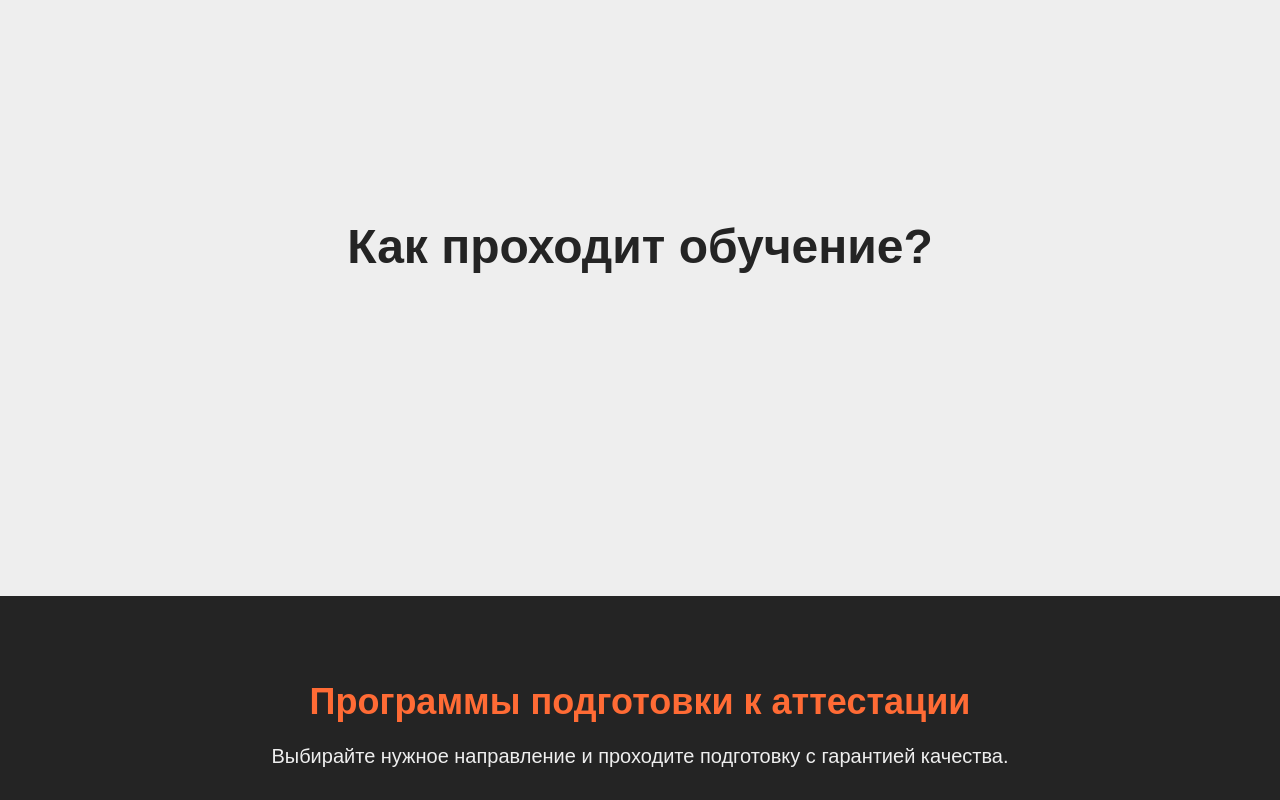
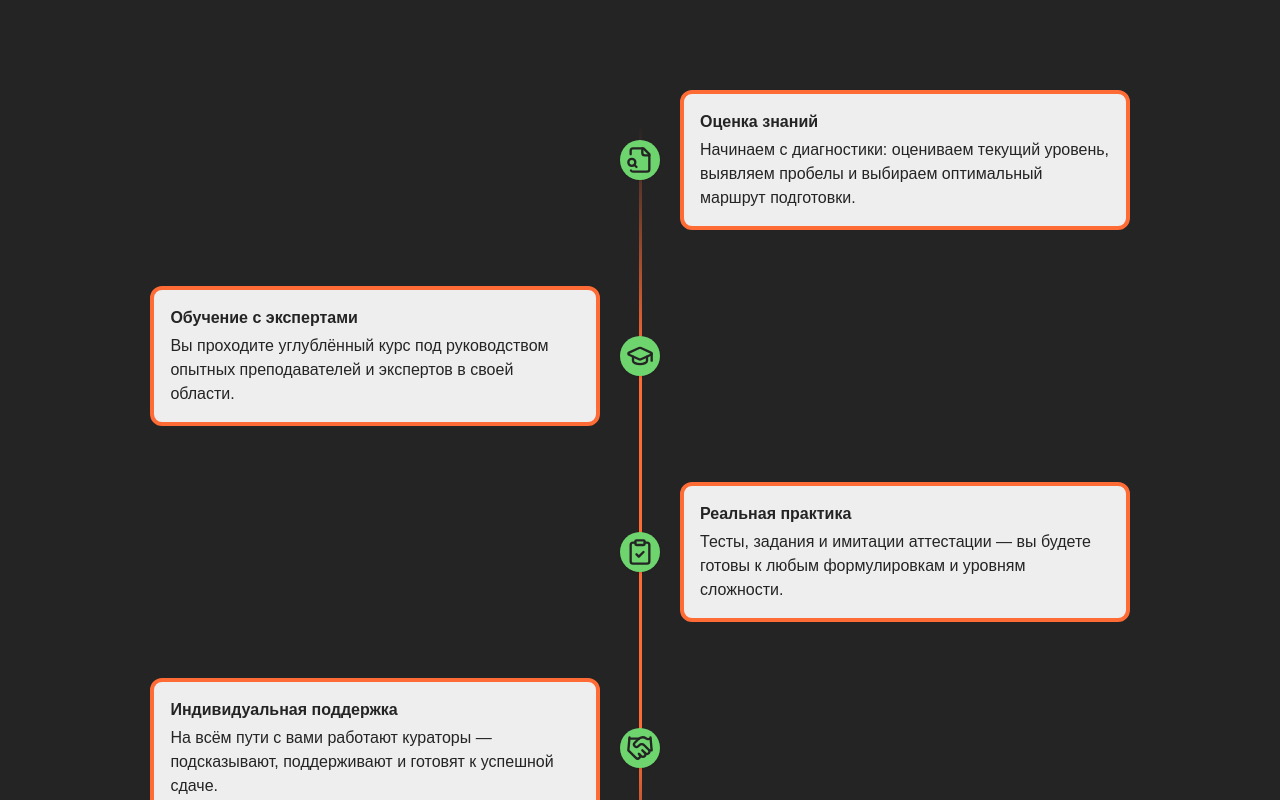
Before and after one commit to laviprog/trud-nadzor, a Next.js app: page / in a window 1280 px wide. Shown: the part 1620-2420 px from the top of the page. Built offline with nearby package versions, Linux system fonts and the light colour scheme.

Commit message:
added training section

```diff
--- a/src/app/page.tsx
+++ b/src/app/page.tsx
@@ -9,6 +9,7 @@ import { services } from '@/data/services';
 import { PartnersCarousel } from '@/components/carousel/PartnersCarousel';
 import { ReviewsCarousel } from '@/components/carousel/ReviewsCarousel';
 import FAQ from '@/components/faq/FAQ';
+import TrainingSection from '@/components/TrainingSection';
 
 export default function Home() {
   return (
@@ -179,43 +180,18 @@ export default function Home() {
         </div>
       </section>
 
-      <section className="flex justify-center bg-[var(--white)] text-[var(--black)]">
-        <div className="w-[85%] xl:w-6xl flex flex-col gap-8 items-center justify-around">
-          <h1 data-aos="fade-up" className="text-5xl max-md:text-3xl font-bold text-center">
-            Как проходит обучение?
+      <section className="flex justify-center">
+        <div className="w-[85%] xl:w-6xl flex flex-col gap-15 items-center justify-around lg:py-15 py-10">
+          <h1
+            data-aos="zoom-in"
+            className="xl:text-4xl text-3xl font-bold text-center text-[var(--orange)] mb-5"
+          >
+            Ваш путь к успешной аттестации
           </h1>
-          {/*<div className="flex justify-center w-full">*/}
-          {/*  <div className="flex flex-col w-[75%] gap-5 relative">*/}
-          {/*    <div className="w-full flex justify-start m-4">*/}
-          {/*      <div className="border-4 border-[var(--orange)] rounded-xl shadow-xl bg-white h-40 w-70">*/}
-          {/*        <p className="p-4">Вот так проходит обучение</p>*/}
-          {/*      </div>*/}
-          {/*    </div>*/}
-          {/*    <div className="w-full flex justify-end m-4">*/}
-          {/*      <div className="border-4 border-[var(--orange)] rounded-xl shadow-xl bg-white h-40 w-70">*/}
-          {/*        <p className="p-4">Вот так проходит обучение</p>*/}
-          {/*      </div>*/}
-          {/*    </div>*/}
-          {/*    <div className="w-full flex justify-start m-4">*/}
-          {/*      <div className="border-4 border-[var(--orange)] rounded-xl shadow-xl bg-white h-40 w-70">*/}
-          {/*        <p className="p-4">Вот так проходит обучение</p>*/}
-          {/*      </div>*/}
-          {/*    </div>*/}
-          {/*    <div className="w-full flex justify-end m-4">*/}
-          {/*      <div className="border-4 border-[var(--orange)] rounded-xl shadow-xl bg-white h-40 w-70">*/}
-          {/*        <p className="p-4">Вот так проходит обучение</p>*/}
-          {/*      </div>*/}
-          {/*    </div>*/}
-          {/*<Image*/}
-          {/*  src="/arrow2.png"*/}
-          {/*  alt="arrow"*/}
-          {/*  width={500}*/}
-          {/*  height={500}*/}
-          {/*  className="absolute z-10 w-60 top-20 left-100"*/}
-          {/*  priority*/}
-          {/*/>*/}
-          {/*</div>*/}
-          {/*</div>*/}
+
+          <div className="w-[85%] flex justify-center">
+            <TrainingSection />
+          </div>
         </div>
       </section>
 
@@ -223,12 +199,16 @@ export default function Home() {
         <div className="w-[85%] xl:w-6xl flex flex-col justify-around">
           <div className="flex flex-col items-center gap-5">
             <h2
-              data-aos="fade-right"
+              data-aos="zoom-in"
               className="text-3xl xl:text-4xl text-center font-bold text-[var(--orange)]"
             >
               Программы подготовки к аттестации
             </h2>
-            <p data-aos="fade-right" className="lg:text-xl text-lg text-center text-[var(--white)]">
+            <p
+              data-aos="zoom-in"
+              data-aos-delay={200}
+              className="lg:text-xl text-lg text-center text-[var(--white)]"
+            >
               Выбирайте нужное направление и проходите подготовку с гарантией качества.
             </p>
           </div>
@@ -277,7 +257,7 @@ export default function Home() {
       <div className="flex justify-center py-10">
         <div className="w-[85%] xl:w-6xl">
           <h1
-            data-aos="fade-up"
+            data-aos="fade-right"
             className="lg:text-5xl md:text-4xl text-3xl font-bold text-center text-[var(--orange)]"
           >
             Популярные вопросы
--- /dev/null
+++ b/src/components/TrainingSection.tsx
@@ -0,0 +1,73 @@
+'use client';
+
+import {
+  FileSearchIcon,
+  GraduationCapIcon,
+  ClipboardCheckIcon,
+  HandshakeIcon,
+  BadgeCheckIcon,
+} from 'lucide-react';
+
+const trainingSteps = [
+  {
+    title: 'Оценка знаний',
+    description:
+      'Начинаем с диагностики: оцениваем текущий уровень, выявляем пробелы и выбираем оптимальный маршрут подготовки.',
+    icon: <FileSearchIcon className="w-7 h-7" />,
+  },
+  {
+    title: 'Обучение с экспертами',
+    description:
+      'Вы проходите углублённый курс под руководством опытных преподавателей и экспертов в своей области.',
+    icon: <GraduationCapIcon className="w-7 h-7" />,
+  },
+  {
+    title: 'Реальная практика',
+    description:
+      'Тесты, задания и имитации аттестации — вы будете готовы к любым формулировкам и уровням сложности.',
+    icon: <ClipboardCheckIcon className="w-7 h-7" />,
+  },
+  {
+    title: 'Индивидуальная поддержка',
+    description:
+      'На всём пути с вами работают кураторы — подсказывают, поддерживают и готовят к успешной сдаче.',
+    icon: <HandshakeIcon className="w-7 h-7" />,
+  },
+  {
+    title: 'Успешная аттестация',
+    description:
+      'Вы уверенно проходите аттестацию, чувствуя поддержку команды и опираясь на качественную подготовку — всё ради реального результата.',
+    icon: <BadgeCheckIcon className="w-7 h-7" />,
+  },
+];
+
+export default function TrainingSection() {
+  return (
+    <div
+      className="space-y-8 relative before:absolute before:inset-0 before:ml-5 before:-translate-x-px w-full
+  md:before:mx-auto md:before:translate-x-0
+  before:h-full before:w-[3px]
+  before:[background-image:linear-gradient(to_bottom,transparent_5%,var(--orange)_30%,var(--orange)_70%,transparent_95%)]"
+    >
+      {trainingSteps.map((step, index) => (
+        <div
+          data-aos="zoom-in"
+          data-aos-delay={350}
+          key={index}
+          className="relative flex items-center justify-between md:justify-normal md:odd:flex-row-reverse group is-active"
+        >
+          <div className="flex items-center justify-center w-10 h-10 rounded-full group-[.is-active]:bg-[var(--green)] text-[var(--black)] shadow shrink-0 md:order-1 md:group-odd:-translate-x-1/2 md:group-even:translate-x-1/2">
+            {step.icon}
+          </div>
+
+          <div className="w-[calc(100%-4rem)] md:w-[calc(50%-2.5rem)] bg-[var(--white)] p-4 rounded-xl my-3 text-[var(--black)] border-4 border-[var(--orange)]">
+            <div className="flex items-center justify-between space-x-2 mb-1">
+              <div className="font-bold">{step.title}</div>
+            </div>
+            <div>{step.description}</div>
+          </div>
+        </div>
+      ))}
+    </div>
+  );
+}
```
